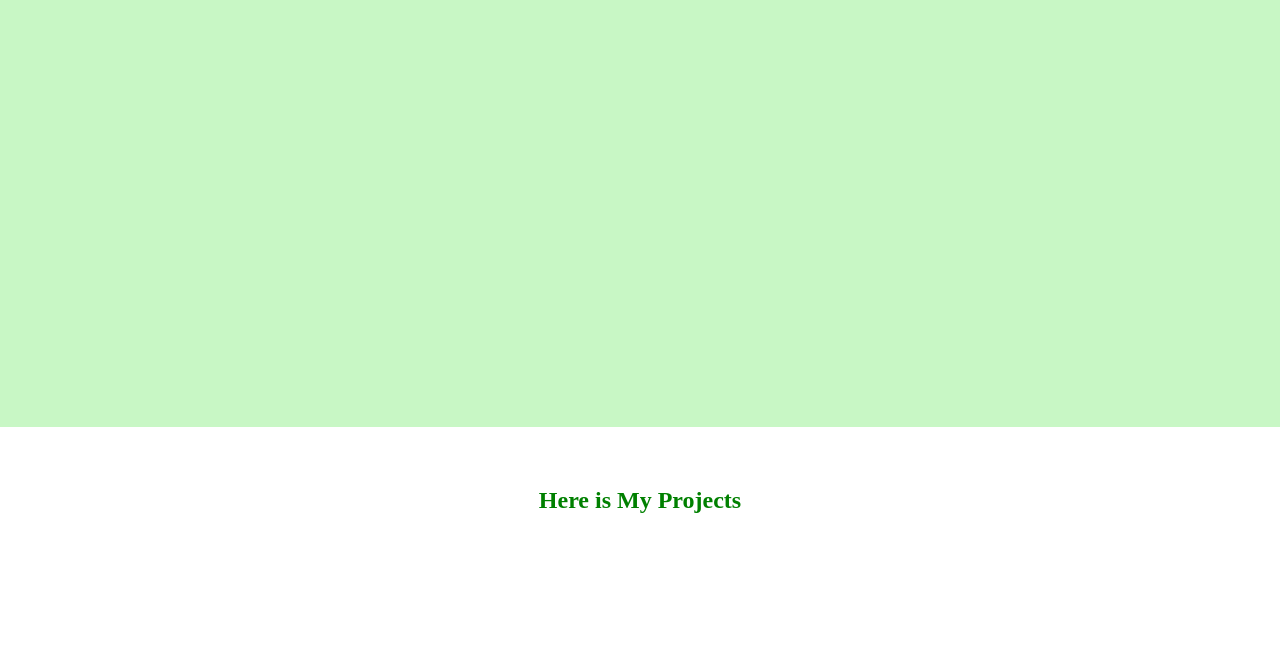
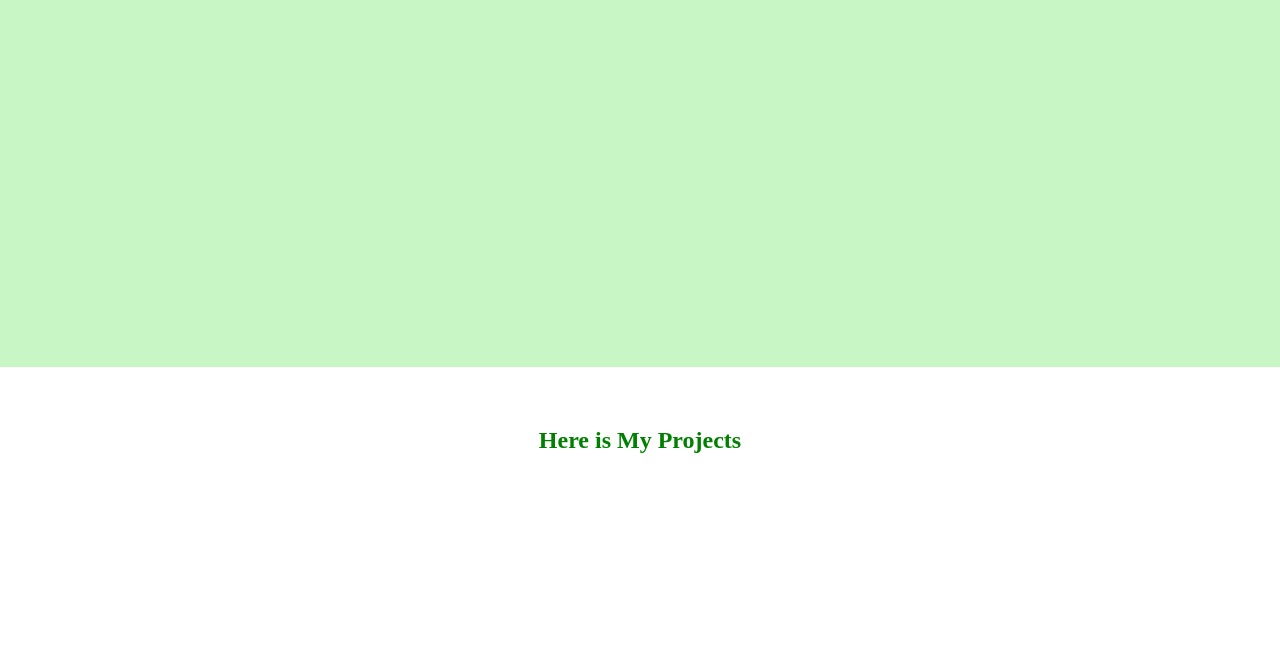
Before and after one commit to canzoroglu/fccprojects, a plain HTML site: page personalPortfolio/index.html in a window 1280 px wide. Shown: the part 433-1086 px from the top of the page. Drawn offline with Linux system fonts and the light colour scheme.

Commit message:
Fix height of welcome-section

```diff
--- a/personalPortfolio/main.css
+++ b/personalPortfolio/main.css
@@ -29,10 +29,10 @@ body {
 }
 #welcome-section {
   width: 100%;
-  height: 100vh;
+  min-height: 55vh;
   background: #C8F7C5;
   text-align: center;
-  padding-top: 60px;
+  padding-top: 45vh;
   color: green;
 }
 #projects {
```
